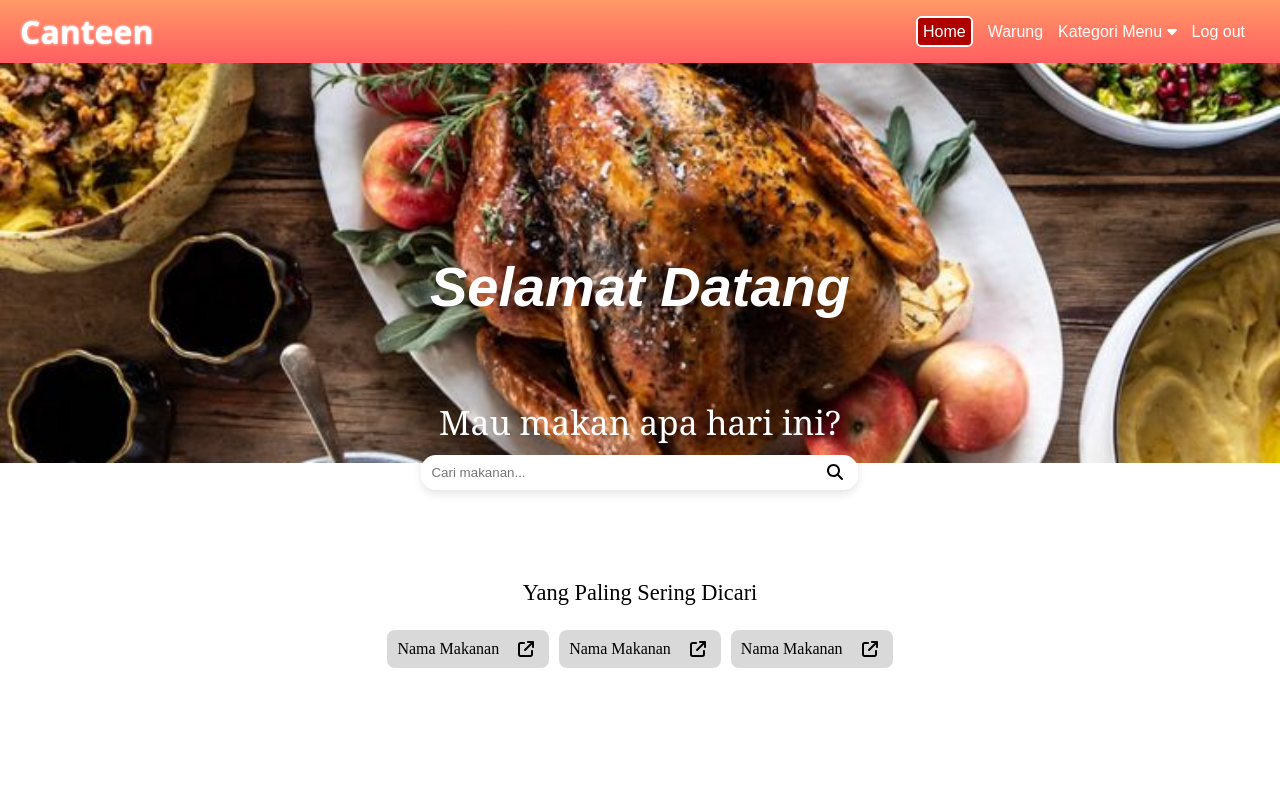
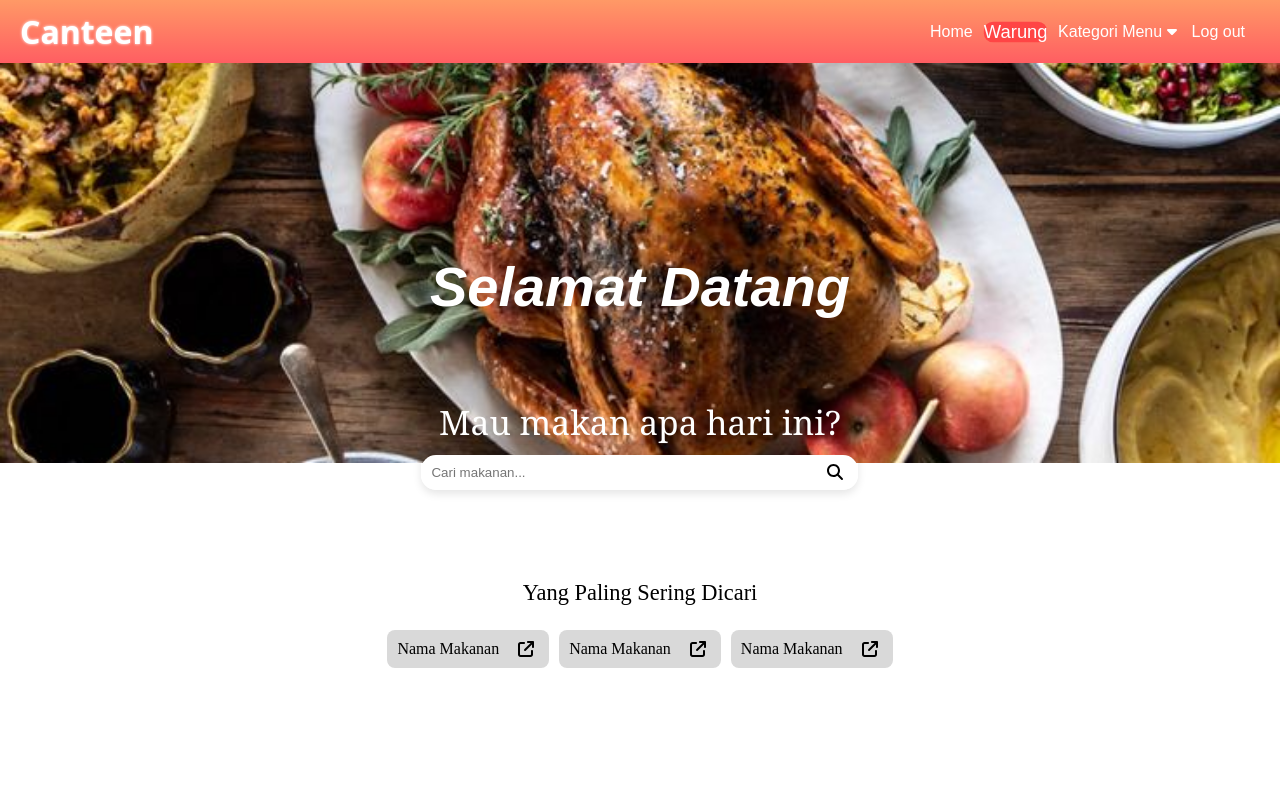
Before and after one commit to 36not2good/tugasWarung, a React (Create React App) app: page /beranda in a window 1280 px wide. In both pictures the pointer is over the item "Warung". Shown: the top 800 px of the page. Built offline with nearby package versions, Linux system fonts and the light colour scheme.

Commit message:
commit terbaru

```diff
--- a/src/components/NavbarComponent.js
+++ b/src/components/NavbarComponent.js
@@ -25,7 +25,7 @@ class NavbarComponent extends React.Component {
       <div className="navbar">
         <div className="logo">Canteen</div>
         <ul className="nav-links">
-          <li className="home"><a href="/beranda" className="active-page">Home</a></li>
+          <li className="home"><a href="/beranda" >Home</a></li>
           <li className="warung"><a href="/warung">Warung</a></li>
           <li className="dropdown kategori-menu" style={{ cursor: 'pointer' }}>
             <div className="dropdown-toggle" onClick={this.toggleMenu}>
--- a/src/components/navbar.css
+++ b/src/components/navbar.css
@@ -38,18 +38,42 @@ body, h1, h2, h3, p, ul, li {
 
   .warung{
     font-family: 'Mukta', sans-serif;
+    transition: transform 0.3s ease;
+  }
+  .warung:hover{
+    background-color: #ff4545;
+    transform: scale(1.15);
+    border-radius: 8px;
   }
 
   .home{
     font-family: 'Mukta', sans-serif;
+    transition: transform 0.3s ease;
+  }
+  .home:hover{
+    background-color: #ff4545;
+    transform: scale(1.15);
+    border-radius: 8px;
   }
 
   .logout{
     font-family: 'Mukta', sans-serif;
+    transition: transform 0.3s ease;
+  }
+  .logout:hover{
+    background-color: #ff4545;
+    transform: scale(1.15);
+    border-radius: 8px;
   }
 
   .dropdown-toggle{
     font-family: 'Mukta', sans-serif;
+    transition: transform 0.3s ease;
+  }
+  .dropdown-toggle:hover{
+    background-color: #ff4545;
+    transform: scale(1.15);
+    border-radius: 8px;
   }
 
   /* Styling untuk link di sebelah kanan */
@@ -57,6 +81,7 @@ body, h1, h2, h3, p, ul, li {
     list-style: none;
     display: flex;
   }
+
 
   .nav-links li {
     margin-right: 15px;
--- a/src/pages/makanan/makanan.css
+++ b/src/pages/makanan/makanan.css
@@ -21,7 +21,7 @@
 .food-list {
   display: flex;
   flex-wrap: wrap;
-  padding-inline: 30px;
+  padding-inline: 10px;
   overflow-x: auto;
   flex-shrink: 0;
 }
@@ -44,9 +44,9 @@
   height: 190px;
   box-shadow: 1px 2px 2px 2px #d9d9d9;
   flex-basis: calc(25% - 20px);
-
   /* Menambahkan properti flex-shrink: 0; */
   flex-shrink: 0;
+  max-width: calc(50% - 20px);
 }
 
 
@@ -80,8 +80,8 @@
 }
 
 .food-details {
-  width: 100%; /* Mengisi seluruh lebar container */
-  padding-top: 10px; /* Menambah ruang di atas detail makanan */
+  width: 100%;
+  padding-top: 10px;
   margin-left: 5px;
   display: flex;
   flex-direction: row;
@@ -92,6 +92,11 @@
   flex-direction: column;
   margin-right: 20px;
 }
+
+.food-name h3{
+  font-size: 2.5vh;
+}
+
 .food-details p{
   font-size: 1em;
   color: black;
@@ -100,6 +105,36 @@
 .food-details h4{
   margin: auto;
 }
+
+
+/* codingan baru */
+/* .food-details {
+  width: 100%;
+  padding-top: 10px;
+  display: flex;
+  flex-direction: column;
+}
+
+.food-name {
+  margin-bottom: 5px;
+}
+
+.food-name h3 {
+  font-size: 1.5em;
+  margin-bottom: 3px;
+}
+
+.food-details p {
+  font-size: 0.8em;
+  margin-bottom: 5px;
+}
+
+.food-details h4 {
+  font-size: 1em;
+  margin-top: auto;
+  margin-bottom: 5px;
+} */
+
 
 .payment-details {
   display: flex;
```
Also changed, not shown: public/image/makanan/seblak.jpeg.
